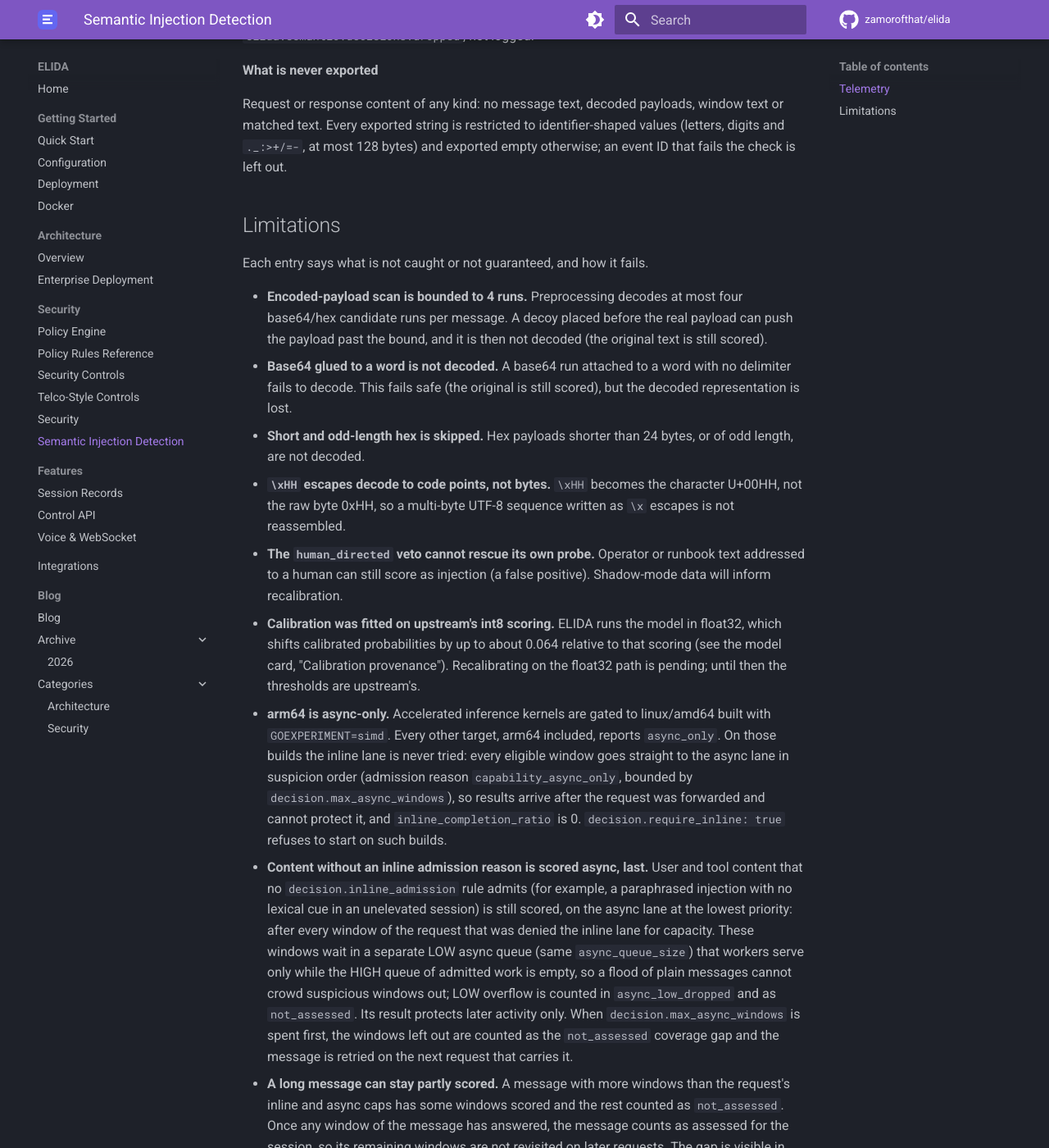
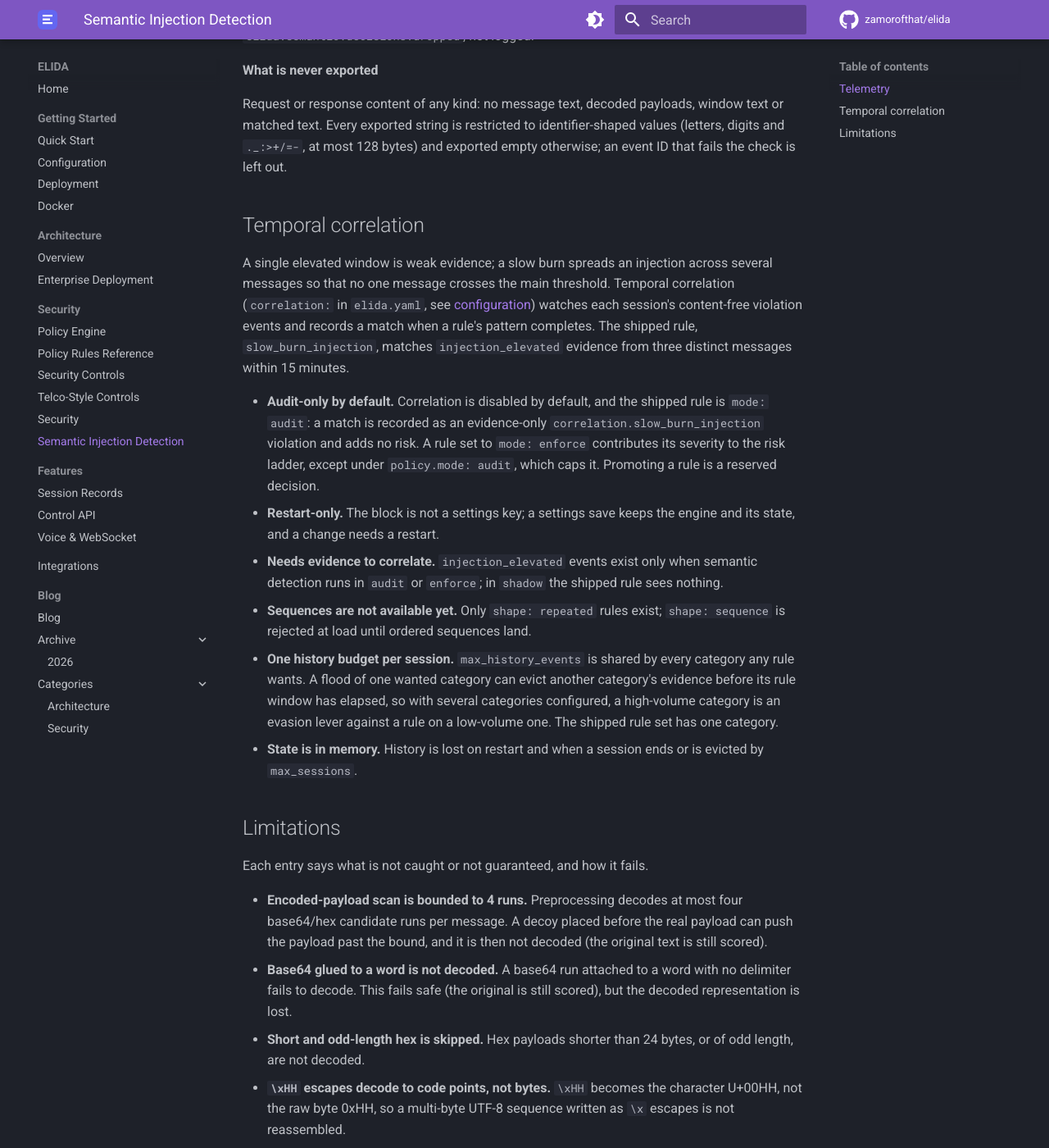
Before and after one commit to zamorofthat/elida, an MkDocs documentation site: the page built from docs/semantic-detection.md, in a window 1280 px wide and 1400 px high, scrolled down 1348 px. Shown: the whole window at 82% size. Built offline with MkDocs 1.6.1 and Material for MkDocs 9.7.7, drawn with Linux system fonts in a browser that asks for light colours; comment, search, counter and statistics services are not loaded.

Commit message:
fix(policy): strengthen the correlation OCSF test and document correlation
- The OCSF test now maps every field the session-end export copies and
  asserts evidence_only, informational severity, the evidence message,
  the correlation.-prefixed rule name, the match ID on the violation, and
  that no match or event ID leaves through the finding (M-4).
- docs/configuration.md: fix the broken list continuation in the
  settings guardrails.
- docs/semantic-detection.md: a Temporal correlation section (audit-only
  default, restart-only, shadow sees nothing, sequences not yet
  available, the shared history budget, in-memory state).

```diff
--- a/docs/semantic-detection.md
+++ b/docs/semantic-detection.md
@@ -62,6 +62,37 @@ Request or response content of any kind: no message text, decoded payloads,
 window text or matched text. Every exported string is restricted to
 identifier-shaped values (letters, digits and `._:>+/=-`, at most 128 bytes)
 and exported empty otherwise; an event ID that fails the check is left out.
+
+## Temporal correlation
+
+A single elevated window is weak evidence; a slow burn spreads an injection
+across several messages so that no one message crosses the main threshold.
+Temporal correlation (`correlation:` in `elida.yaml`, see
+[configuration](configuration.md#temporal-correlation)) watches each
+session's content-free violation events and records a match when a rule's
+pattern completes. The shipped rule, `slow_burn_injection`, matches
+`injection_elevated` evidence from three distinct messages within 15 minutes.
+
+- **Audit-only by default.** Correlation is disabled by default, and the
+  shipped rule is `mode: audit`: a match is recorded as an evidence-only
+  `correlation.slow_burn_injection` violation and adds no risk. A rule set to
+  `mode: enforce` contributes its severity to the risk ladder, except under
+  `policy.mode: audit`, which caps it. Promoting a rule is a reserved
+  decision.
+- **Restart-only.** The block is not a settings key; a settings save keeps
+  the engine and its state, and a change needs a restart.
+- **Needs evidence to correlate.** `injection_elevated` events exist only
+  when semantic detection runs in `audit` or `enforce`; in `shadow` the
+  shipped rule sees nothing.
+- **Sequences are not available yet.** Only `shape: repeated` rules exist;
+  `shape: sequence` is rejected at load until ordered sequences land.
+- **One history budget per session.** `max_history_events` is shared by every
+  category any rule wants. A flood of one wanted category can evict another
+  category's evidence before its rule window has elapsed, so with several
+  categories configured, a high-volume category is an evasion lever against a
+  rule on a low-volume one. The shipped rule set has one category.
+- **State is in memory.** History is lost on restart and when a session ends
+  or is evicted by `max_sessions`.
 
 ## Limitations
 
```
Also changed, not shown: docs/configuration.md (+1 -1 lines), 1 other file.
